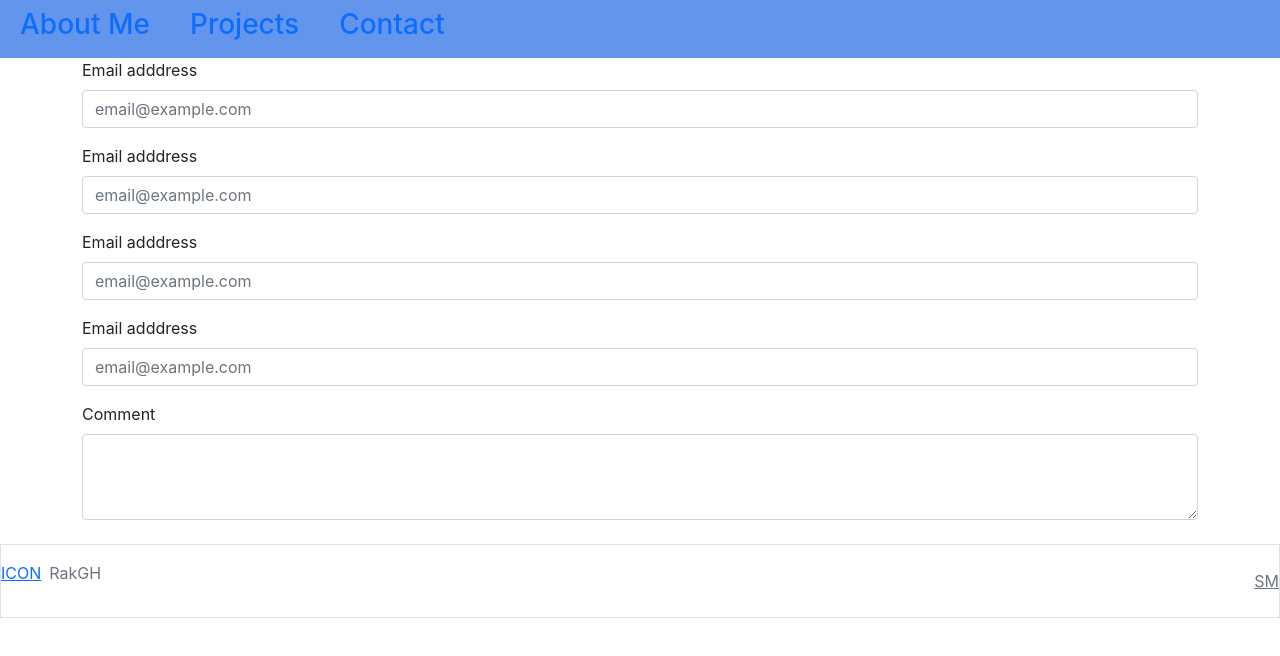
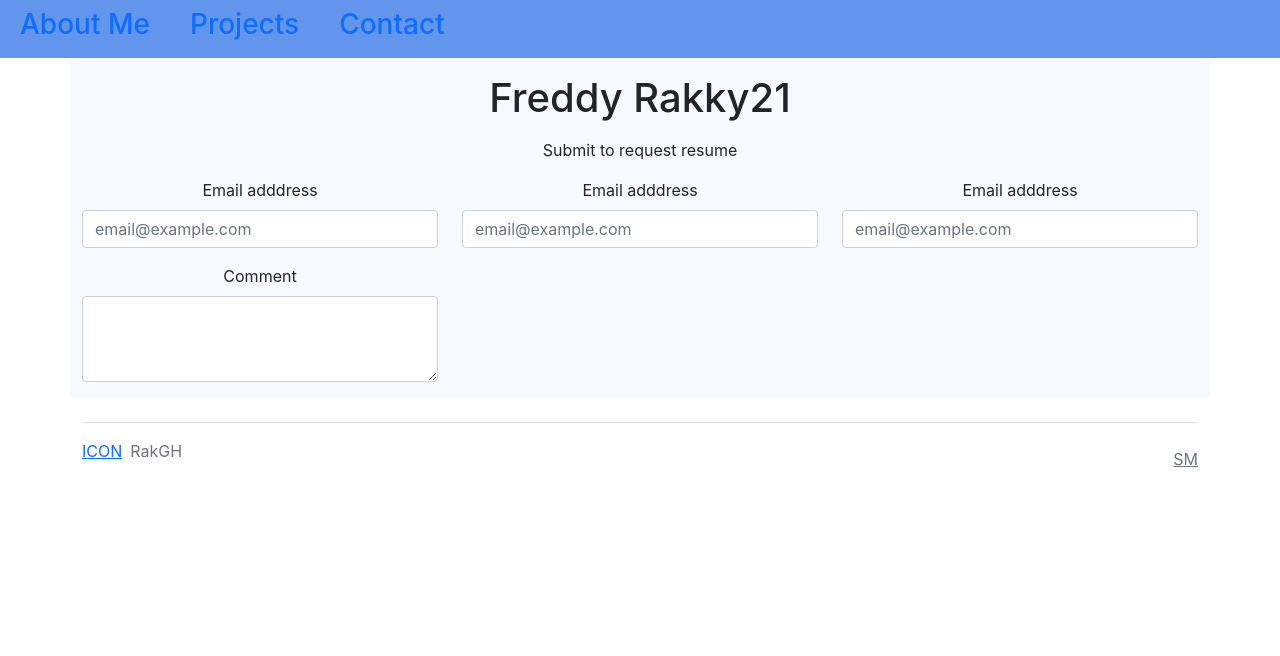
Before and after one commit to rakky21/re-ux, a React (Create React App) app: page / in a window 1280 px wide. Both pictures are taken after a click on the element "Contact". Shown: the top 656 px of the page. Built offline with nearby package versions, Linux system fonts and the light colour scheme.

Commit message:
changed the look of the contact and fixed the footer

```diff
--- a/src/components/About/About.js
+++ b/src/components/About/About.js
@@ -7,7 +7,7 @@ function About() {
     <section className="container my-2">
       <div
         className="row"
-        style={{ border: "1px solid", width: "35rem", height: '100%', background: "#F8F8FF" }}
+        style={{width: "35rem", height: '100%', background: "#F8F8FF" }}
         class="center"
       >
         <img
--- a/src/components/Contact/Contact.js
+++ b/src/components/Contact/Contact.js
@@ -2,30 +2,34 @@ import React from "react";
 
 function Contact() {
   return (
-    <section className="container">
-      <div className="mb-3">
+    <section className="container center" >
+      <div className="row" style={{ background: "#F8F8FF" }} >
+      <h1 className="my-3"> Freddy Rakky21 </h1>
+      <p> Submit to request resume </p>
+      <div className="mb-3 col-4">
+        <label className="form-label">Email adddress</label>
+        <input className="form-control col-6" placeholder="email@example.com" type="email"></input>
+      </div>
+
+      <div className="mb-3 col-4">
         <label className="form-label">Email adddress</label>
         <input className="form-control" placeholder="email@example.com" type="email"></input>
       </div>
 
-      <div className="mb-3">
+      <div className="mb-3 col-4">
         <label className="form-label">Email adddress</label>
         <input className="form-control" placeholder="email@example.com" type="email"></input>
       </div>
 
-      <div className="mb-3">
+      {/* <div className="mb-3 col-4">
         <label className="form-label">Email adddress</label>
         <input className="form-control" placeholder="email@example.com" type="email"></input>
-      </div>
+      </div> */}
 
-      <div className="mb-3">
-        <label className="form-label">Email adddress</label>
-        <input className="form-control" placeholder="email@example.com" type="email"></input>
-      </div>
-
-      <div className="mb-3">
+      <div className="mb-3 col-4">
         <label className="form-label">Comment</label>
         <textarea className="form-control" rows="3"></textarea>
+      </div>
       </div>
     </section>
   );
--- a/src/components/Footer/Footer.js
+++ b/src/components/Footer/Footer.js
@@ -2,9 +2,8 @@ import React from "react";
 
 function Footer() {
   return (
-    <div>
-      {/* <footer className="py-3 my-4 justify-content-between border-top flex-wrap d-flex"> */}
-      <footer className="d-flex justify-content-between align-items-center py-3 my-4 border top">
+    <div className="container">
+      <footer className="d-flex justify-content-between align-items-center py-3 my-4 border-top">
 
         <div className="col-md-4 d-flex">
           <a href="https://github.com/rakky21" target="_blank" rel="noreferrer" className="mb-3 me-2">
```
Also changed, not shown: src/components/Projects/Projects.js (line endings or trailing spaces).
